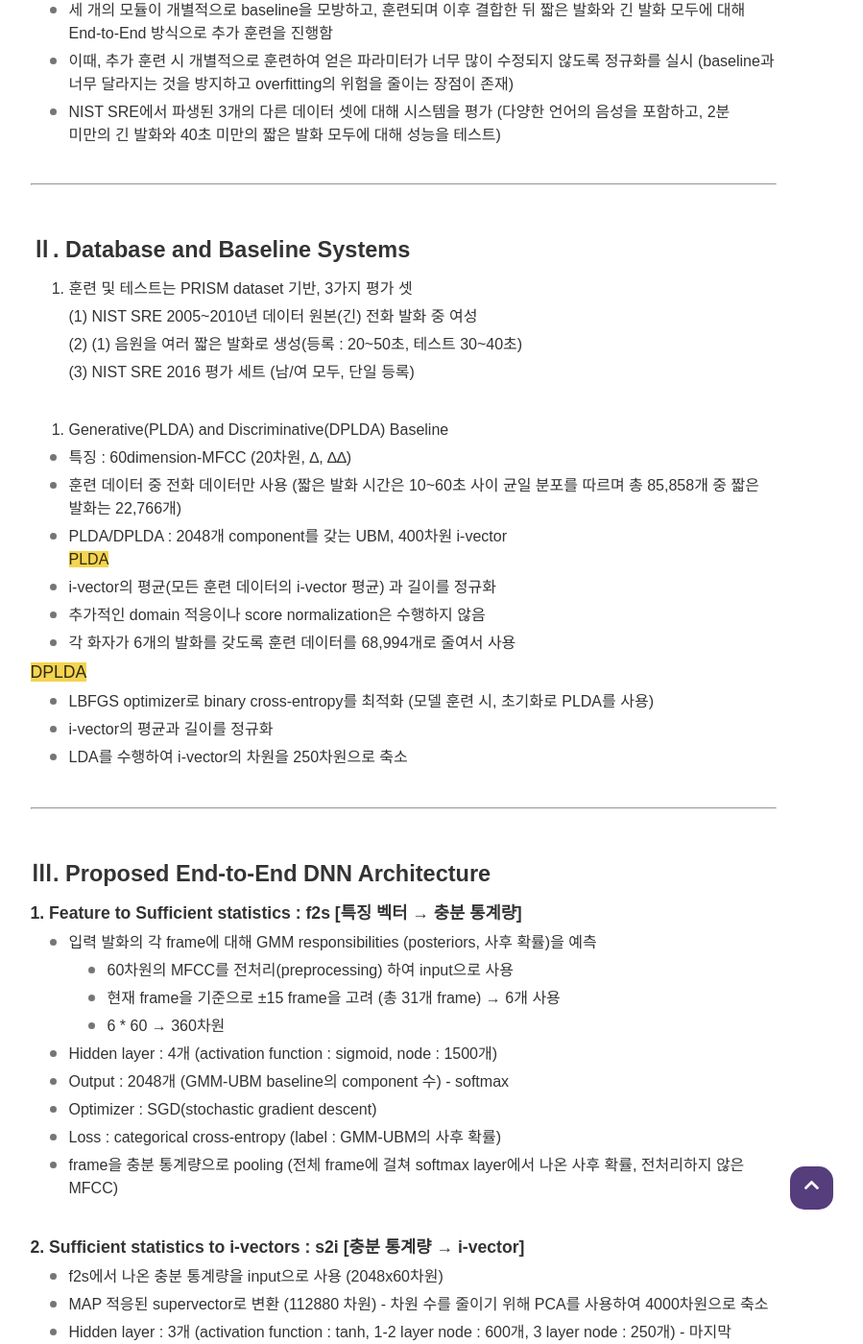
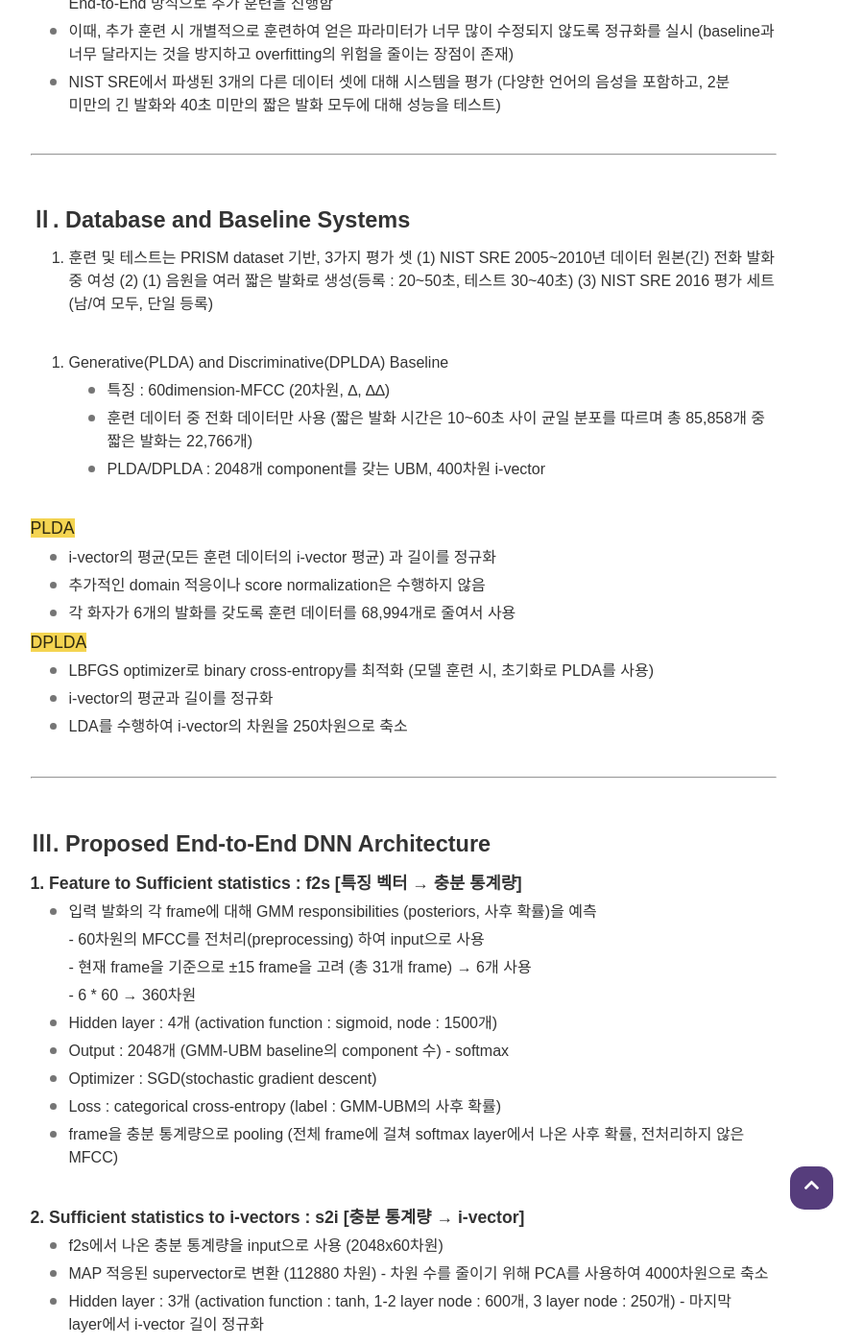
Before and after one commit to arabae/arabae.github.io, a Jekyll site: the page built from _posts/2020-08-06-End-to-End DNN based Speaker Recognition Inspired by i-vector and PLDA.md, in a window 1280 px wide and 1400 px high, scrolled down 1264 px. Shown: the whole window at 96% size, without its empty margins (220-1119 px from the left). Built offline with Jekyll 4.4.1, drawn with Linux system fonts in a browser that asks for light colours; nearby versions of some CDN libraries; some web fonts are replaced; comment, search, counter and statistics services are not loaded; some of the changed text lies outside the part shown.

Commit message:
modify review #2

```diff
--- a/_posts/2020-08-06-End-to-End DNN based Speaker Recognition Inspired by i-vector and PLDA.md
+++ b/_posts/2020-08-06-End-to-End DNN based Speaker Recognition Inspired by i-vector and PLDA.md
@@ -24,21 +24,15 @@ comments: True
 <br/>
 ### Ⅰ. Introduction
 [ 이전에 소개된 DNN 기반의 speaker recognition system 특징 ]
-
 1. **i-vector + PLDA system의 구성요소**(feature extraction, calculation of sufficient statistics, i-vector extraction or PLDA) 중 **하나를 NN**(Neural Network)로 **대체**하거나 **개선**
-
    - MFCC feature 대신 bottleneck feature 사용
    - sufficient statistics 계산 시 GMM-UBM 대신 NN acoustic model 사용
    - PLDA를 보완하거나 대체하는 NN 사용
 
-<br/>
-
 2. **Speaker ID를 분류하여 훈련한 NN**을 통해 **speaker embedding 추출** - 대표적인 특징 : d-vector, x-vector와 같은 embedding
-- acoustic feature를 입력으로 넣어서 speaker label과 loss를 계산한 뒤, NN 모델의 일부(hidden layer, TDNN + fully-connected DNN 중 DNN)을 utterance-level의 feature로 사용
-
-- text-dependent, 짧은 발화 text-independent에서 효과적
-
-- 비교적 긴 발화 text-independent에서는 i-vector + PLDA보다 성능이 낮음
+   - acoustic feature를 입력으로 넣어서 speaker label과 loss를 계산한 뒤, NN 모델의 일부(hidden layer, TDNN + fully-connected DNN 중 DNN)을 utterance-level의 feature로 사용
+   - text-dependent, 짧은 발화 text-independent에서 효과적
+   - 비교적 긴 발화 text-independent에서는 i-vector + PLDA보다 성능이 낮음
 
 <br/>
 
@@ -67,37 +61,27 @@ comments: True
 ### Ⅱ. Database and Baseline Systems
 
 1. 훈련 및 테스트는 PRISM  dataset 기반, 3가지 평가 셋
-
-    (1) NIST SRE 2005~2010년 데이터 원본(긴) 전화 발화 중 여성
-
-    (2) (1) 음원을 여러 짧은 발화로 생성(등록 : 20~50초, 테스트 30~40초)
-
-    (3) NIST SRE 2016 평가 세트 (남/여 모두, 단일 등록)
+   (1) NIST SRE 2005~2010년 데이터 원본(긴) 전화 발화 중 여성
+   (2) (1) 음원을 여러 짧은 발화로 생성(등록 : 20~50초, 테스트 30~40초)
+   (3) NIST SRE 2016 평가 세트 (남/여 모두, 단일 등록)
 
 <br/>
 
 2. Generative(PLDA) and Discriminative(DPLDA) Baseline
+- 특징 : 60dimension-MFCC (20차원, ∆, ∆∆)
+- 훈련 데이터 중 전화 데이터만 사용 (짧은 발화 시간은 10~60초 사이 균일 분포를 따르며 총 85,858개 중 짧은 발화는 22,766개)
+- PLDA/DPLDA : 2048개 component를 갖는 UBM, 400차원 i-vector
 
-- 특징 : 60dimension-MFCC (20차원, ∆, ∆∆)
+<br/>
 
-- 훈련 데이터 중 전화 데이터만 사용 (짧은 발화 시간은 10~60초 사이 균일 분포를 따르며 총 85,858개 중 짧은 발화는 22,766개)
-
-- PLDA/DPLDA : 2048개 component를 갖는 UBM, 400차원 i-vector
-<br/>
 <span style="background-color:#f4d451">PLDA</span>
-
-- i-vector의 평균(모든 훈련 데이터의 i-vector 평균) 과 길이를 정규화
-
-- 추가적인 domain 적응이나 score normalization은 수행하지 않음
-
-- 각 화자가 6개의 발화를 갖도록 훈련 데이터를 68,994개로 줄여서 사용
+   - i-vector의 평균(모든 훈련 데이터의 i-vector 평균) 과 길이를 정규화
+   - 추가적인 domain 적응이나 score normalization은 수행하지 않음
+   - 각 화자가 6개의 발화를 갖도록 훈련 데이터를 68,994개로 줄여서 사용
 
 <span style="background-color:#f4d451">DPLDA</span>
-
 - LBFGS optimizer로 binary cross-entropy를 최적화 (모델 훈련 시, 초기화로 PLDA를 사용)
-
 - i-vector의 평균과 길이를 정규화
-
 - LDA를 수행하여 i-vector의 차원을 250차원으로 축소
 
 <br/>
@@ -112,11 +96,11 @@ comments: True
 
 - 입력 발화의 각 frame에 대해 GMM responsibilities (posteriors, 사후 확률)을 예측
 
-   - 60차원의 MFCC를 전처리(preprocessing) 하여 input으로 사용
+   \- 60차원의 MFCC를 전처리(preprocessing) 하여 input으로 사용
 
-   - 현재 frame을 기준으로 ±15 frame을 고려 (총 31개 frame) → 6개 사용
+   \- 현재 frame을 기준으로 ±15 frame을 고려 (총 31개 frame) → 6개 사용
 
-   - 6 * 60 → 360차원
+   \- 6 * 60 → 360차원
 
 - Hidden layer : 4개 (activation function : sigmoid, node : 1500개)
 
@@ -162,8 +146,8 @@ comments: True
 
 < Minibatch 선택 rule >
 1. 각 화자에 대해 랜덤하게 발화를 쌍으로 만든다
-   - 만약 어떤 화자의 발화가 하나라면 동일한 발화를 쌍으로 만들어서 사용
-   - 만약 어떤 화자의 발화가 균등한 개수가 아니라면 발화의 쌍 중 하나는 세 개의 발화를 가짐
+   \- 만약 어떤 화자의 발화가 하나라면 동일한 발화를 쌍으로 만들어서 사용
+   \- 만약 어떤 화자의 발화가 균등한 개수가 아니라면 발화의 쌍 중 하나는 세 개의 발화를 가짐
 <br/>
 2. 각 Minibatch에 대해 임의로 N 개의 발화를 선택하여 선택된 발화로 형성될 수 있는 모든 실험에 사용(마지막 쌍을 선택한 경우 다시 1로 돌아감)
 
@@ -210,8 +194,9 @@ comments: True
 
 - 3개의 모듈이 공동으로 훈련될 때의 성능(8행)과 2개의 모듈이 공동으로 훈련되었을 때 성능(7행)이 큰 차이가 없었음
 <br/>
+<br/>
+
 <span style="background-color:#ceddf2">< 3가지 가능성 ></span>
-
 1. Minibatch가 안정적인 훈련을 하기에 너무 작을 수 있다. (3개의 모듈을 공동으로 훈련 시, N=75 최대)
 2. 모델이 local minimum으로 고정될 수 있다. (f2s의 출력에 따라 후속 모델들도 훈련이 되기 때문)
 3. f2s의 설계가 상당히 제약적이다. (사후 확률만 추정 할 뿐 통계 계산에 사용되는 특징을 수정할 수 없기 때문)
@@ -223,5 +208,5 @@ comments: True
 - 다양한 언어와 긴 발화, 짧은 발화를 모두 포함하는 세 개의 서로 다른 데이터셋에 대한 i-vector + PLDA baseline을 능가하는 End-to-End 화자 검증 시스템 개발
 - i-vector + PLDA 시스템과 비슷하게 동작하도록 제한함으로써 End-to-End 시스템의 성능을 저하시키는 overfitting을 완화
 - 시스템 3개의 서브 모듈 중 3개의 모듈의 공동 훈련은 성능이 좋았지만, 모두 공동 훈련하였을 때 효과적이지 않았음
-   - 세가지 모듈을 공동으로 훈련하였을 때 더 나은 성능이 나오도록 개발할 것
+   \- 세가지 모듈을 공동으로 훈련하였을 때 더 나은 성능이 나오도록 개발할 것
 - 단일 등록을 사용하도록 설계, 여러 등록을 처리하도록 확장할 것
```
